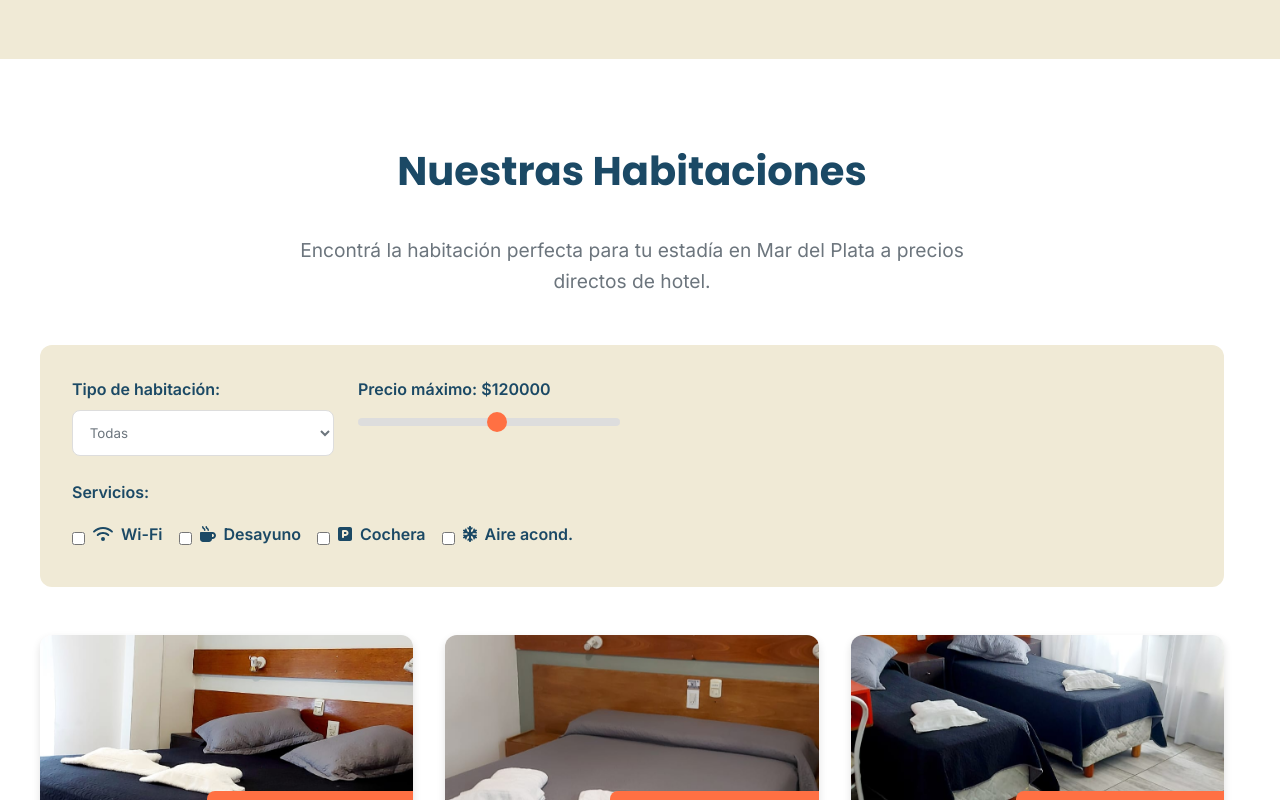
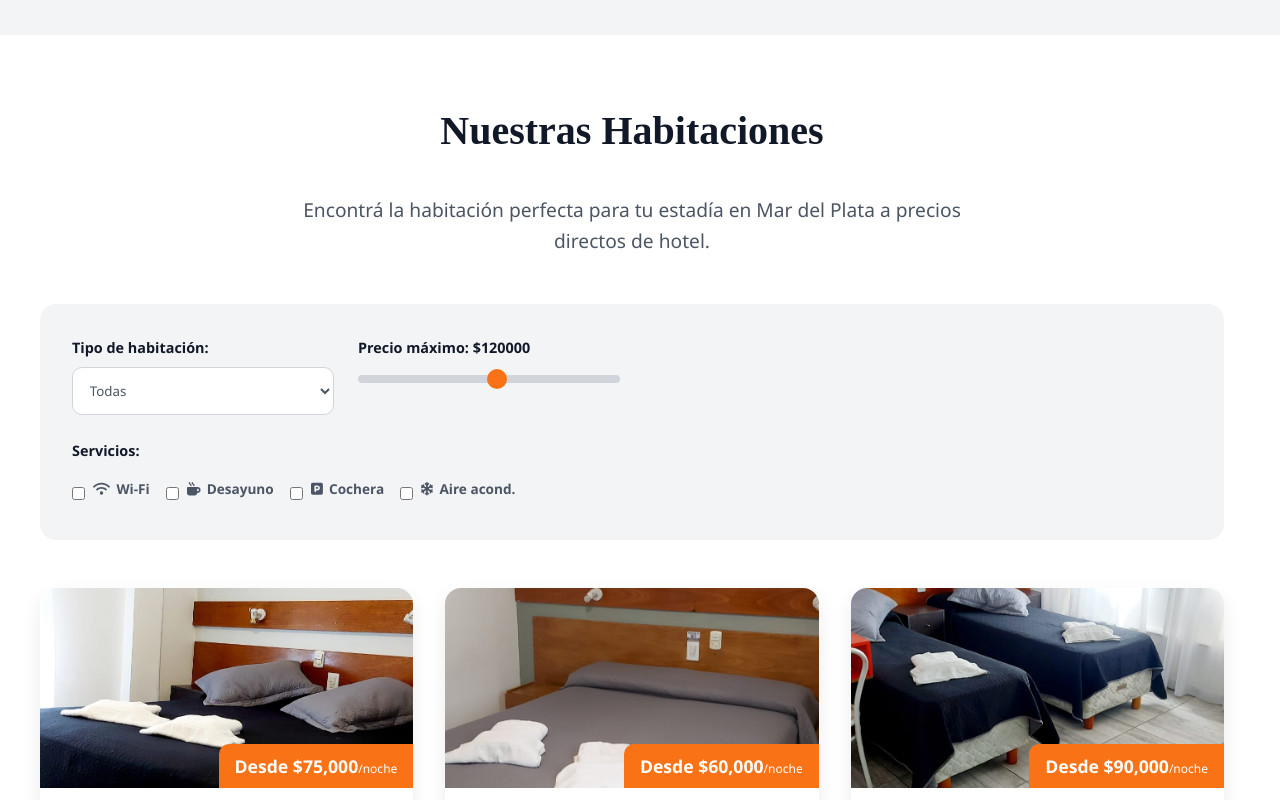
Before and after one commit to fernandogonard/TuAmigoHotelero, a React (Create React App) app: page / in a window 1280 px wide. Shown: the part 1520-2320 px from the top of the page. Built offline with nearby package versions, Linux system fonts and the light colour scheme.

Commit message:
refinamos css colores de marca

```diff
--- a/src/components/RoomCatalog.css
+++ b/src/components/RoomCatalog.css
@@ -1,3 +1,25 @@
+/* =========================================================
+   VARIABLES GENERALES
+   ========================================================= */
+
+:root {
+  --color-primary: #111827;
+  --color-secondary: #f3f4f6;
+  --color-tertiary: #4b5563;
+  --color-accent: #f97316;
+  --color-white: #ffffff;
+
+  --font-primary: "Segoe UI", Arial, sans-serif;
+  --font-secondary: "Playfair Display", serif;
+
+  --border-radius-sm: 6px;
+  --border-radius-md: 10px;
+  --border-radius-lg: 16px;
+
+  --shadow-md: 0 8px 20px rgba(0, 0, 0, 0.08);
+  --shadow-lg: 0 12px 30px rgba(0, 0, 0, 0.15);
+}
+
 /* =========================================================
    ROOM CATALOG – VERSION FINAL DEFINITIVA
    ========================================================= */
@@ -6,15 +28,14 @@
 
 .room-catalog {
   background-color: var(--color-white);
+  padding: 4rem 0;
 }
 
 /* contenedor principal centrado */
 .room-catalog .container {
   max-width: 1200px;
-  margin-left: auto;
-  margin-right: auto;
-  padding-left: 1rem;
-  padding-right: 1rem;
+  margin: 0 auto;
+  padding: 0 1rem;
   box-sizing: border-box;
 }
 
@@ -24,7 +45,7 @@
   background-color: var(--color-secondary);
   padding: 2rem;
   border-radius: var(--border-radius-lg);
-  margin: 0 auto 3rem auto; /* 🔑 centrado real */
+  margin: 0 auto 3rem auto;
   display: grid;
   grid-template-columns: repeat(auto-fit, minmax(250px, 1fr));
   gap: 1.5rem;
@@ -41,24 +62,26 @@
   margin-bottom: 0.5rem;
   font-weight: 600;
   color: var(--color-primary);
+  font-size: 0.9rem;
 }
 
 /* ================= SELECT ================= */
 
 .filter-select {
   padding: 0.8rem;
-  border: 1px solid #ddd;
+  border: 1px solid #d1d5db;
   border-radius: var(--border-radius-md);
   background-color: var(--color-white);
   color: var(--color-tertiary);
   font-family: var(--font-primary);
   outline: none;
   cursor: pointer;
-  transition: border-color 0.3s ease;
+  transition: border-color 0.3s ease, box-shadow 0.3s ease;
 }
 
 .filter-select:focus {
-  border-color: var(--color-primary);
+  border-color: var(--color-accent);
+  box-shadow: 0 0 0 2px rgba(249, 115, 22, 0.2);
 }
 
 /* ================= SLIDER ================= */
@@ -68,7 +91,7 @@
   appearance: none;
   width: 100%;
   height: 8px;
-  background: #ddd;
+  background: #d1d5db;
   border-radius: 4px;
   margin-top: 0.5rem;
   cursor: pointer;
@@ -76,7 +99,6 @@
 
 .price-slider::-webkit-slider-thumb {
   -webkit-appearance: none;
-  appearance: none;
   width: 20px;
   height: 20px;
   background: var(--color-accent);
@@ -119,8 +141,10 @@
 .service-checkbox label {
   display: flex;
   align-items: center;
-  gap: 0.5rem;
+  gap: 0.4rem;
+  font-size: 0.85rem;
   cursor: pointer;
+  color: var(--color-tertiary);
 }
 
 /* ================= GRID DE HABITACIONES ================= */
@@ -184,7 +208,7 @@
 }
 
 .room-price span {
-  font-size: 0.8rem;
+  font-size: 0.75rem;
   font-weight: 400;
 }
 
@@ -268,6 +292,7 @@
   color: var(--color-tertiary);
   background-color: var(--color-secondary);
   border-radius: var(--border-radius-md);
+  font-size: 0.95rem;
 }
 
 /* ================= MOBILE ================= */
```
